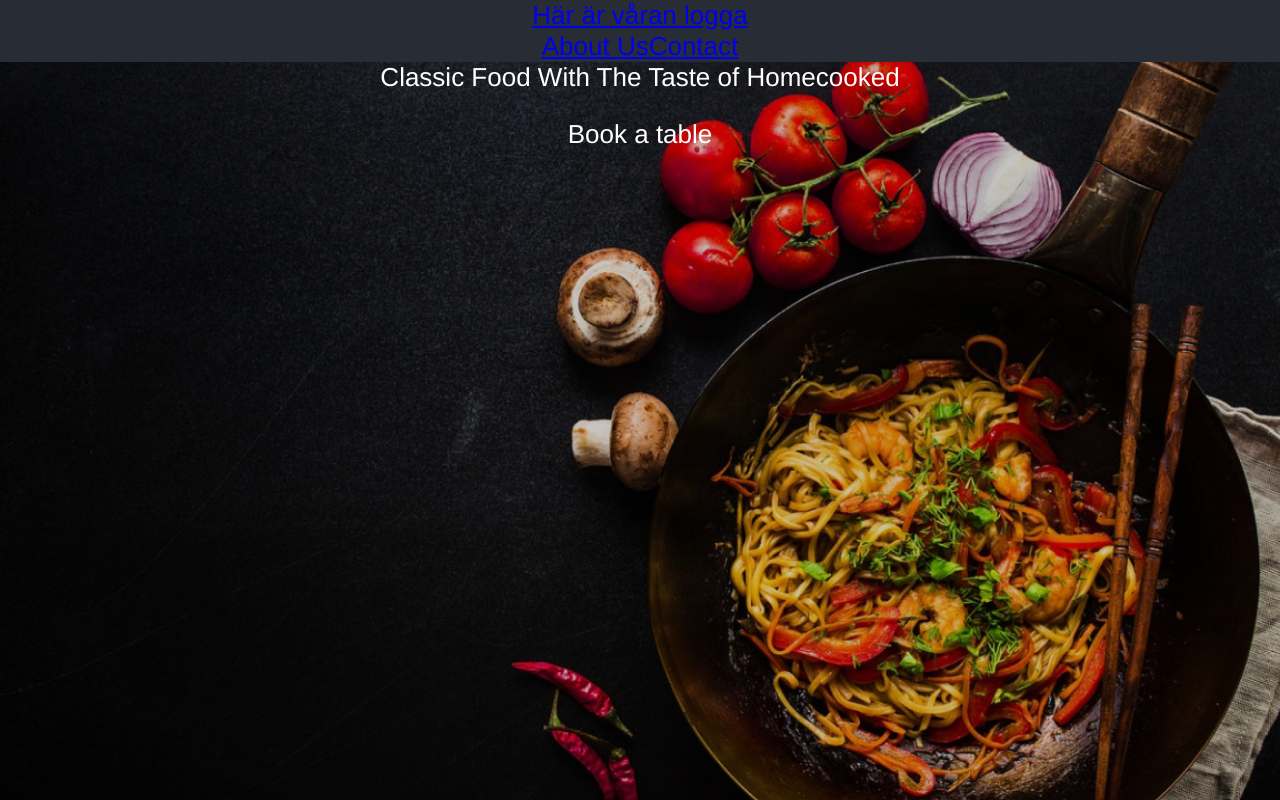
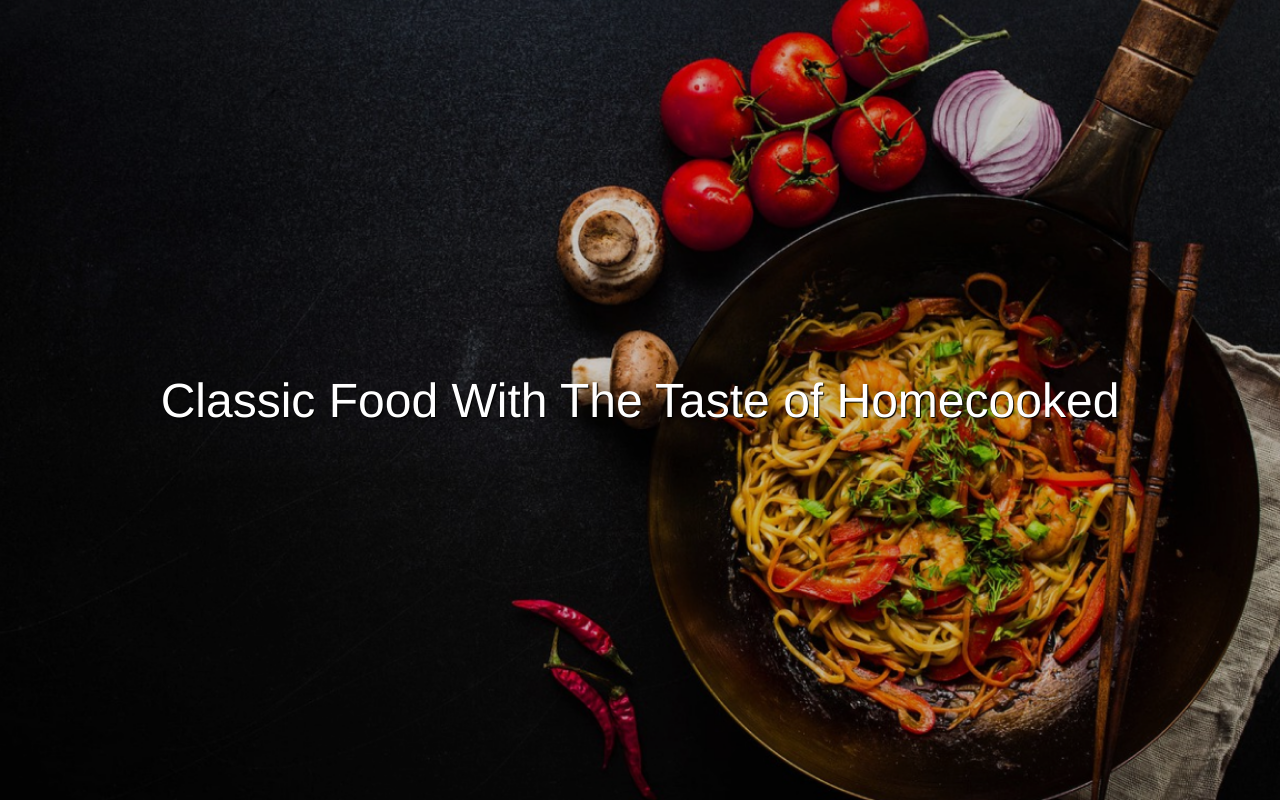
Before and after one commit to Alexandrhall/restaurant-app, a React (Create React App) app in the folder client/: page / in a window 1280 px wide. Shown: the top 800 px of the page. Built offline with nearby package versions, Linux system fonts and the light colour scheme.

Commit message:
added hero text

```diff
--- a/client/src/components/pages/Home.tsx
+++ b/client/src/components/pages/Home.tsx
@@ -5,7 +5,7 @@ import "../../styles/home.scss";
 export const Home = () => {
   return (
     <header>
-      <Navigation></Navigation>
+      {/* <Navigation></Navigation> */}
       <div className="hero-image">
         <div className="hero-text">
           Classic Food With The Taste of Homecooked
--- a/client/src/styles/home.scss
+++ b/client/src/styles/home.scss
@@ -13,3 +13,14 @@ html {
   background-size: cover;
   height: 100vh;
 }
+
+.hero-text {
+  text-shadow: 1px 1px 1px #000000;
+  color: white;
+  font-size: 48px;
+  display: flex;
+  flex-direction: column;
+  justify-content: center;
+  height: 100vh;
+  font-weight: lighter;
+}
```
